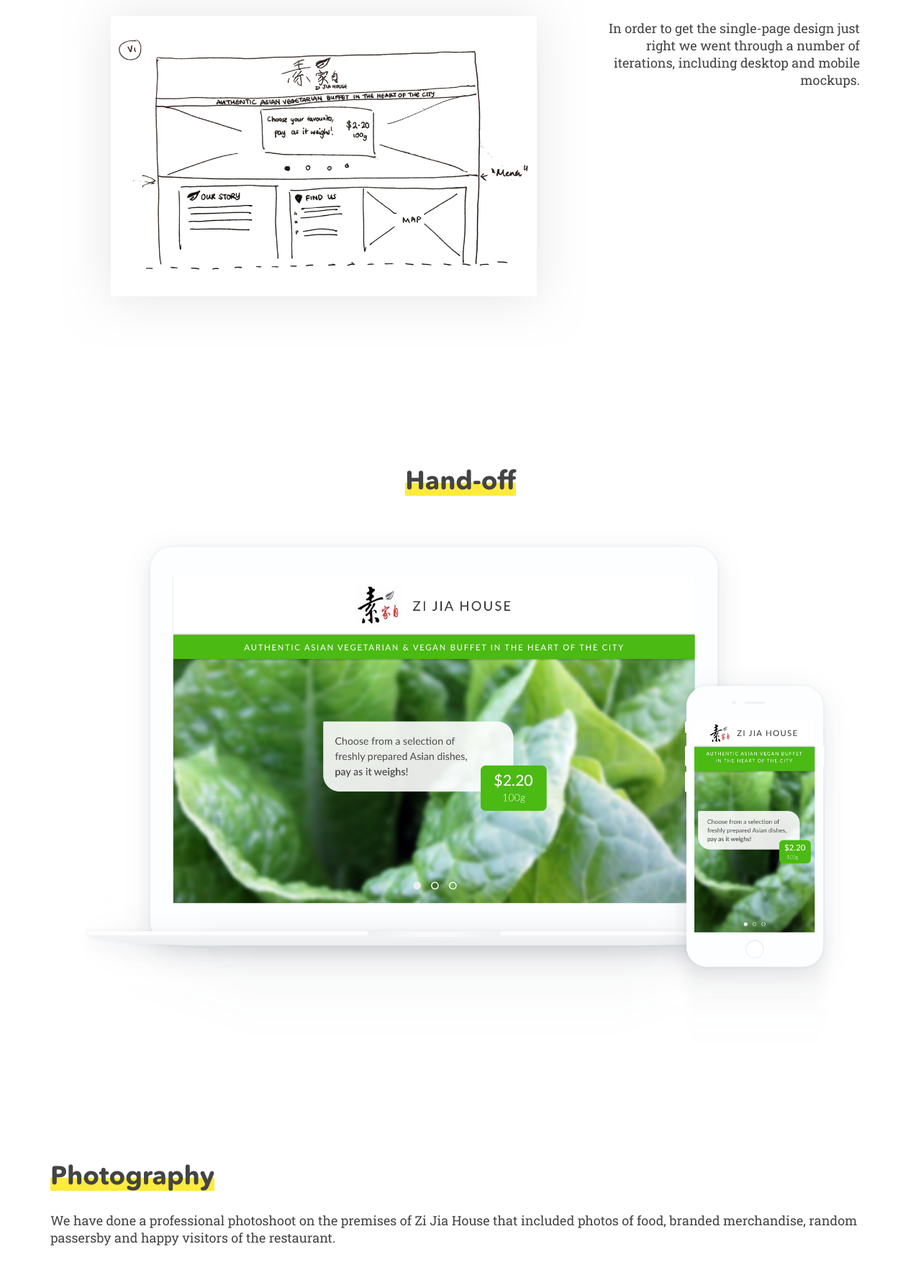
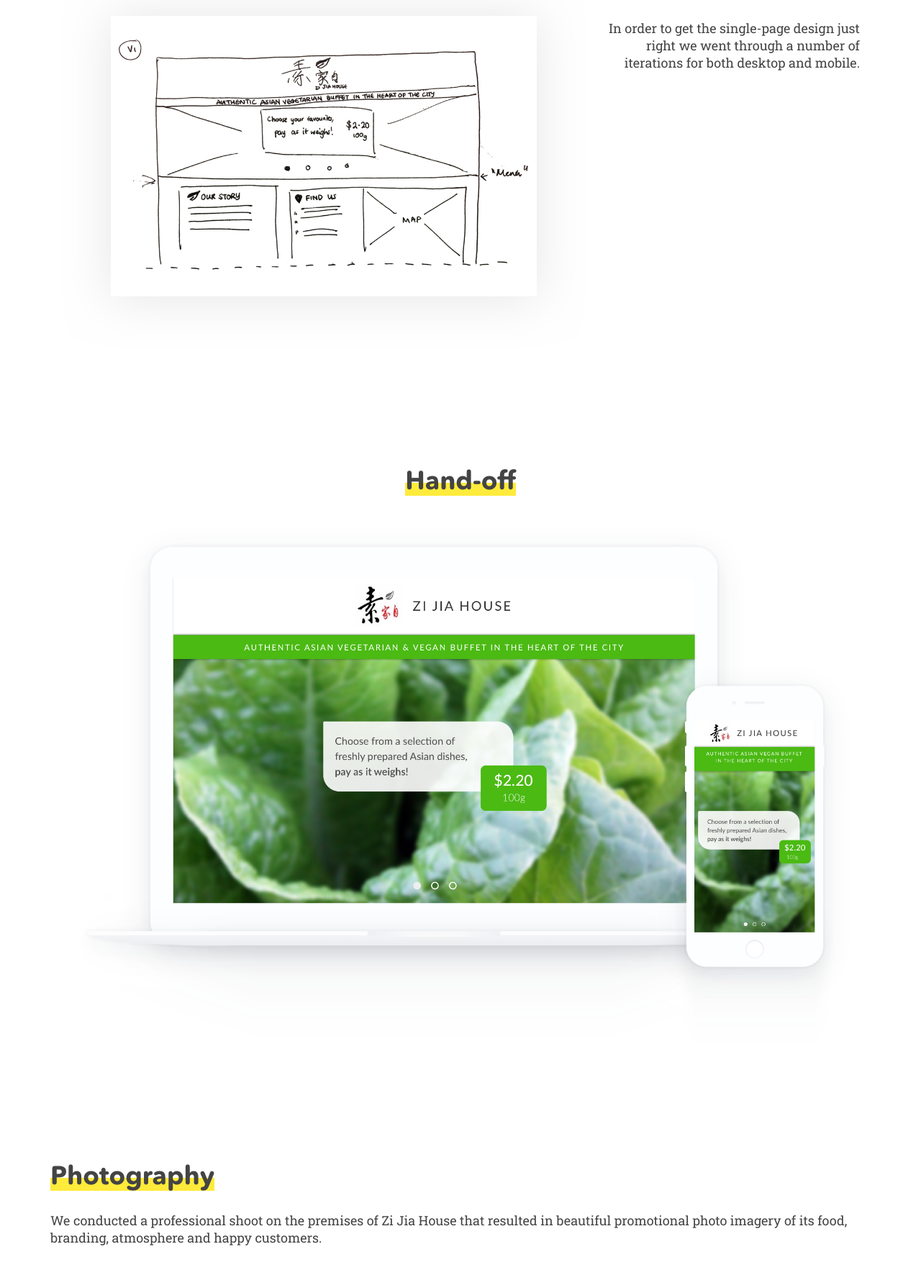
Before and after one commit to cloudyapple/cloudyapple, a plain HTML site: page zi-jia-house.html in a window 1280 px wide. Shown: the part 511-2290 px from the top of the page at 72% size. Drawn offline with nearby package versions, Linux system fonts and the light colour scheme; a script that the page names is missing.

Commit message:
final changes

```diff
--- a/zi-jia-house.html
+++ b/zi-jia-house.html
@@ -60,7 +60,7 @@
 			</div>
 			<div class="col-md-4 text-right">
                 <h2><strong class="strong-extended">Initial Lo-Fi</strong></h2>
-                <p>In order to get the single-page design just right we went through a number of iterations, including desktop and mobile mockups.
+                <p>In order to get the single-page design just right we went through a number of iterations for both desktop and mobile.
 </p>
 			</div>
 		</div>
@@ -73,7 +73,7 @@
 		</div>
         <div class="row block img-100">
             <h2 class="text-center"><strong class="strong">Photography</strong></h2>
-            <p style="margin-bottom: 50px">We have done a professional photoshoot on the premises of Zi Jia House that included photos of food, branded merchandise, random passersby and happy visitors of the restaurant.</p>
+            <p style="margin-bottom: 50px">We conducted a professional shoot on the premises of Zi Jia House that resulted in beautiful promotional photo imagery of its food, branding, atmosphere and happy customers.</p>
 
 
 <div class="col-6"><img src="media/zi-jia/JDV04801@2x.jpg"></div>
@@ -88,7 +88,7 @@
 			</div>
 			<div class="col-md-4 text-right">
                 <h2><strong class="strong-extended">Copywriting</strong></h2>
-                <p>To give visitors a genuine homely feel of the restaurant we had an interview with one of the founders to get a first-hand experience of the story behind Zi Jia House.
+                <p>To convey the authentic spirit of Zi Jia House we interviewed the people behind it and captured their story.
 </p>
 			</div>
 		</div>
```
